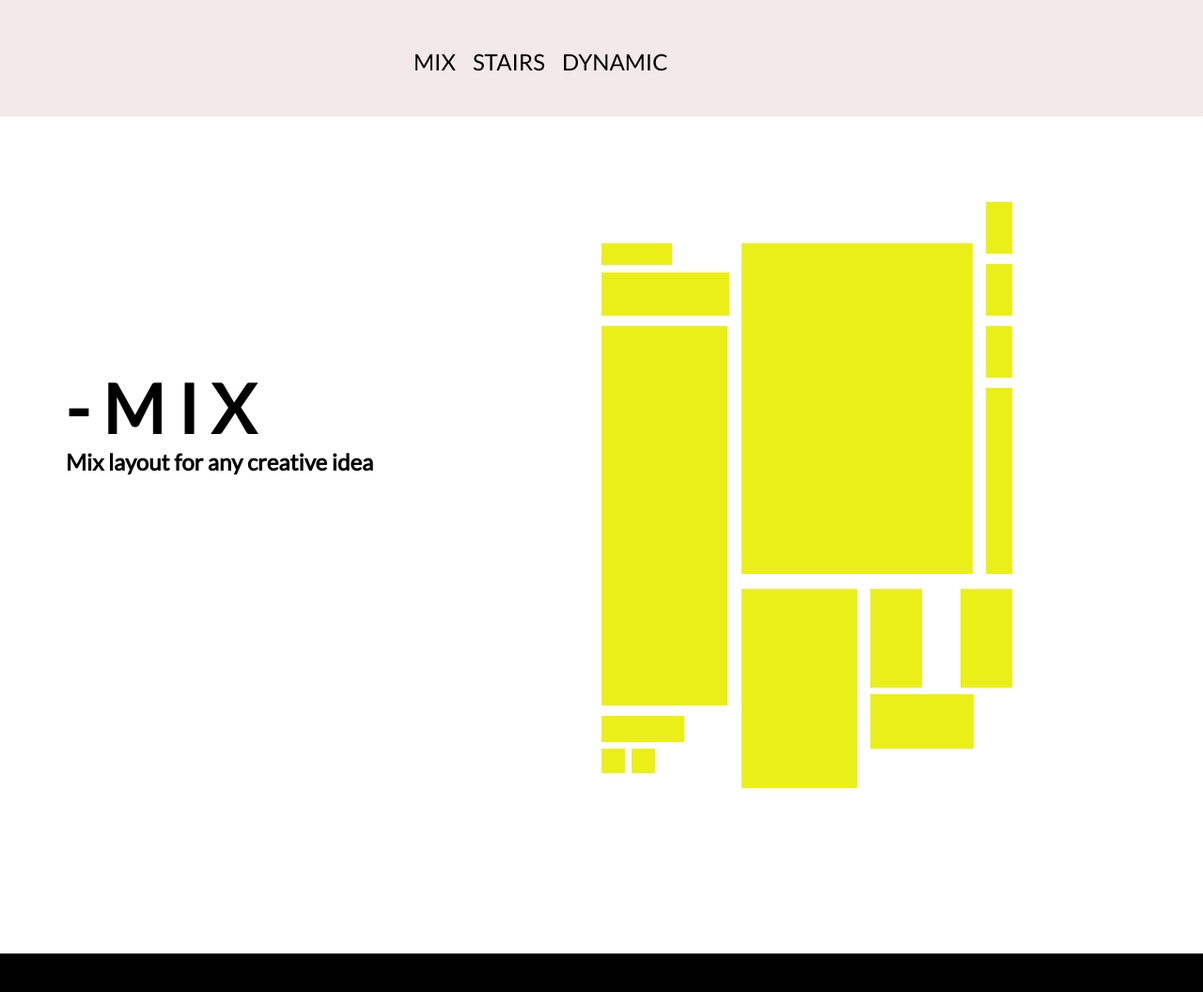
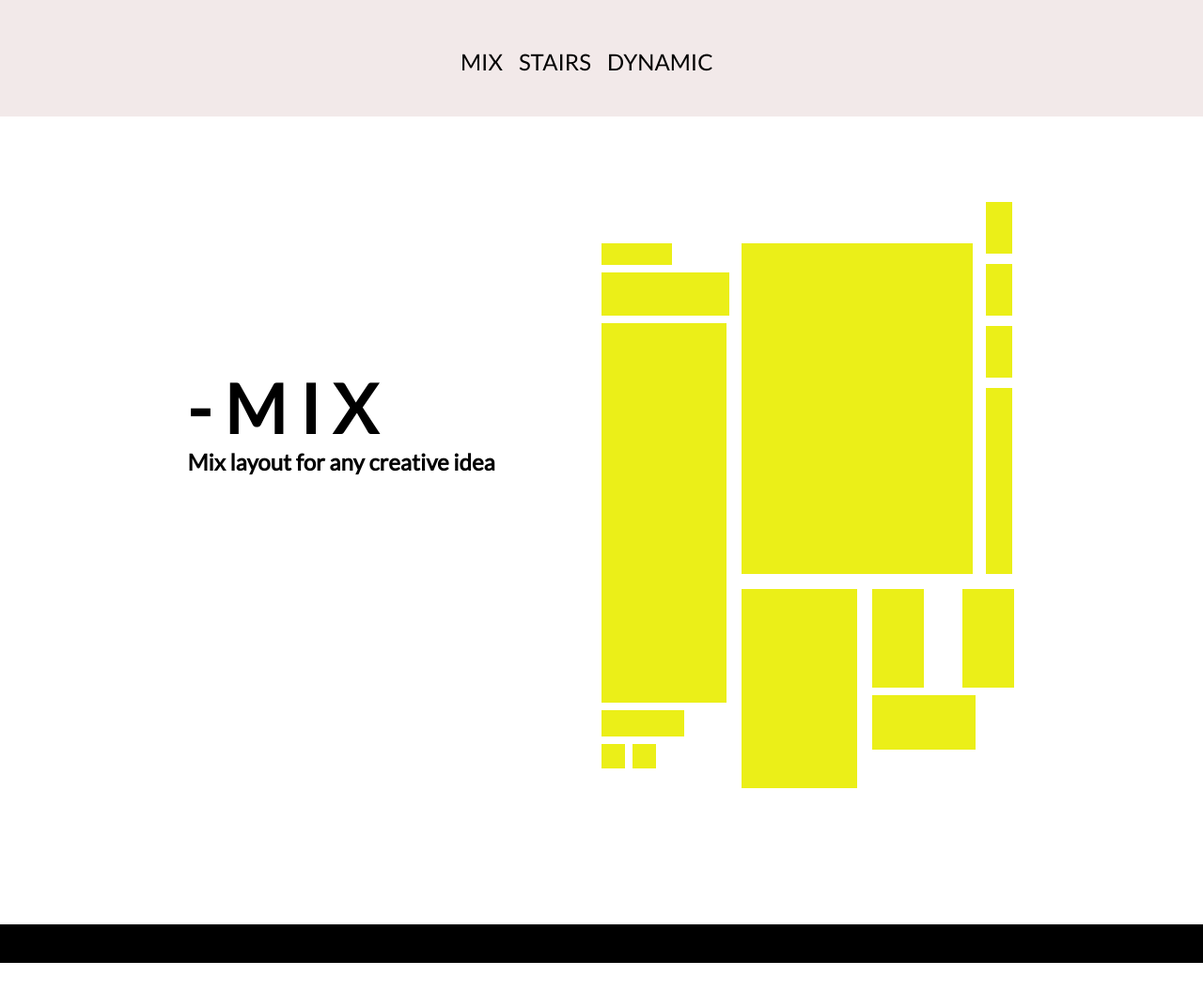
Before and after one commit to fadiatamny/Web2019, a PHP site: page / in a window 1280 px wide. Shown: the whole page at 94% size. After the commit the page ends 1025 px from the top, so only its background shows below. Run offline with PHP 8.4, Linux system fonts and the light colour scheme.

Commit message:
Creating boxes

```diff
--- a/Exercises/Ex3/includes/style.css
+++ b/Exercises/Ex3/includes/style.css
@@ -2,8 +2,7 @@
 /*inits*/
 /*-----------------------------*/
 
-
-*{
+* {
   margin: 0px;
   padding: 0px;
 }
@@ -14,52 +13,50 @@ nav,
 article,
 aside,
 section,
-footer{
+footer {
   display: block;
 }
 
-body{
-    font-family: 'Lato', sans-serif;
+body {
+  font-family: "Lato", sans-serif;
   font-style: normal;
 }
 
-.wrapper{
-    width: 1140px;
+.wrapper {
+  width: 952px; /* Calculated based on website */
   margin: 0 auto;
 }
 
-.clear{
+.clear {
   clear: both;
 }
 
 header,
-footer{
+footer {
   width: 100%;
 }
 
-
-a{
+a {
   text-decoration: none;
 }
 
-/*-----------------------------*/
-/*Layout1*/
-/*-----------------------------*/
 
-
-header{
-    background-color: #F2E9E9;
+header {
+  width: 100%;
   height: 123px;
+  background-color: #f2e9e9;
   padding-top: 1px;
 }
 
-footer{
+footer {
+  width: 100%;
   height: 41px;
   background-color: #000000;
 }
 
 nav{
-    width: 400px;
+  width: 300px;
+  height: 33px;
   margin: 50px auto;
 }
 
@@ -67,293 +64,318 @@ nav ul{
   list-style-type: none;
   margin: 0;
   padding: 0;
-    overflow: hidden;
   margin-bottom: 40px;
   margin-top: 26px;
   text-transform: uppercase;
 }
 
 nav li{
-    margin-right: 18px;
   float: left;
 }
 
 nav a{
-    font-style: normal;
-    font-weight: normal;
+  display: block;
+  color: #000000;
+  margin-right: 17px;
+  text-decoration: none;
   font-size: 24px;
-    line-height: normal;
-    color: #000000;
 }
 
-
-.text,
-.rects{
-    float: left;
-    width: 50%;
-    height: 624px;
+nav a:hover{
+  color: #1434E1;
 }
 
-.rects{
-    float: left;
-    height: 500px;
-    top: 0px;
-    left: 0px;
-    position: relative;
+/*-----------------------------*/
+/*Layout1*/
+/*-----------------------------*/
+
+#layout1 main {
+  width: 881px;
+  height: 860px;
+  margin: 0 auto;
 }
 
-.text{
+#layout1 .text{
+  float:left;
+  width: 50%;
+  height: 120px;
   margin-top: 267px;
-
 }
 
-.text h1,
-.text h3{
-    font-style: normal;
+#layout1 h1,
+#layout1 h3{
   font-weight: bold;
   line-height: normal;
   color: #000000;
 }
 
-.text h1{
+#layout1 h1{
   font-size: 72px;
 }
 
-.text h3{
+#layout1 h3{
   font-size: 24px;
 }
 
-.rects div{
+#layout1 .boxes div{
+  position: absolute;
   background-color: #EBEF18;
 }
 
-.rect1{
+#layout1 .boxes{
   position: relative;
-    top:135px;
-    left: 0;
+  top: 0px;
+  left: 0px;
+  float: left;
+  width: 50%;
+  height: 500px;
+  margin-top: 91px;
+}
+
+#layout1 .box1{
+  top: 44px;
+  left: 0px;
   width: 75px;
   height: 23px;
 }
 
-.rect2{
-    position: relative;
-    top: 143px;
-    left: 0;
+#layout1 .box2{
+  top: 75px;
+  left: 0px;
   width: 136px;
   height: 46px;
 }
 
-.rect3{
-    position: relative;
-    top: 154px;
-    left: 0;
-    width: 134px;
+#layout1 .box3{
+  top: 129px;
+  left: 0px;
+  width: 133px;
   height: 404px;
 }
 
-.rect4{
-    position: relative;
-    top: 165px;
-    left: 0;
+#layout1 .box4{
+  top: 541px;
+  left: 0px;
   width: 88px;
   height: 28px;
 }
 
-.rect5{
-    position: relative;
-    top: 172px;
-    left: 0;
+#layout1 .box5{
+  top: 577px;
+  left: 0px;
   width: 25px;
   height: 26px;
 }
 
-.rect6{
-    position: absolute;
-    top: 673px;
-    left: 32px;
+#layout1 .box6{
+  top: 577px;
+  left: 33px;
   width: 25px;
   height: 26px;
-
-
 }
 
-.rect7{
-    position: absolute;
-    top: 135px;
+#layout1 .box7{
+  top: 44px;
   left: 149px;
   width: 246px;
   height: 352px;
 }
 
-.rect8{
-    position: absolute;
-    top: 503px;
+#layout1 .box8{
+  top: 412px;
   left: 149px;
   width: 123px;
   height: 212px;
 }
 
-.rect9{
-    position: absolute;
-    top: 503px;
-    left: 286px;
+#layout1 .box9{
+  top: 412px;
+  left: 288px;
   width: 55px;
   height: 105px;
 }
 
-.rect10{
-    position: absolute;
-    top: 615px;
-    left: 286px;
+#layout1 .box10{
+  top: 525px;
+  left: 288px;
   width: 110px;
   height: 58px;
 }
 
-.rect11{
-    position: absolute;
-    top: 91px;
+#layout1 .box11{
+  top: 412px;
+  left: 384px;
+  width: 55px;
+  height: 105px;
+}
+
+#layout1 .box12{
+  top: 0px;
   left: 409px;
   width: 28px;
   height: 55px;
 }
 
-.rect12{
-    position: absolute;
-    top: 157px;
+#layout1 .box13{
+  top: 66px;
   left: 409px;
   width: 28px;
   height: 55px;
 }
 
-.rect13{
-    position: absolute;
-    top: 223px;
+#layout1 .box14{
+  top: 132px;
   left: 409px;
   width: 28px;
   height: 55px;
 }
 
-.rect14{
-    position: absolute;
-    top: 289px;
+#layout1 .box15{
+  top: 198px;
   left: 409px;
   width: 28px;
   height: 198px;
-}
-
-.rect15{
-    position: absolute;
-    top: 503px;
-    left: 382px;
-    width: 55px;
-    height: 105px;
 }
 
 /*-----------------------------*/
 /*Layout2*/
 /*-----------------------------*/
 
-#lay2 main{
+#layout2 .wrapper{
+  margin: 0 auto;
+  width: 969px;
+}
+
+#layout2 main{
   float: left;
   overflow: hidden;
-    margin: 0 auto;
+  width: 1271px;
+  height: 1860px;
 }
 
-#lay2 footer{
+.boxes1,
+.boxes2{
+  float:left;
+  width: 457px;
+  height: 1860px;
+  margin-top: 119px;
+}
+
+.boxes2{
+  float: right;
+  margin-top:267px;
+}
+
+.boxes1 div,
+.boxes2 div{
+  height: 299px;
+  width: 457px;
+  background-color: #c4c4c4;
+  margin-bottom: 70px;
+}
+
+
+#layout2 aside{
+  float: right;
+  width: 169px;
+  height: 1860px;
+  background-color: #ebef18;
+}
+
+#layout2 .side1,
+#layout2 .side2,
+#layout2 .side3{
+  position: relative;
+  height: 80px;
+  width: 80px;
+}
+
+#layout2 .side1{
+  top: 119px;
+  left: 0;
+  background-color: #000000;
+}
+
+#layout2 .side2{
+  top: 247px;
+  left: 89px;
+  background-color: #ffffff;
+}
+
+#layout2 .side3{
+  top: 616px;
+  left: 0;
+  background-color: #000000;
+}
+
+#layout2 aside ul{
+  list-style-type: none;
+  margin: 0;
+  padding: 0;
+  margin-top: 1140px;
+  margin-left: 44px;
+
+}
+
+#layout2 aside a{
+  color: #000000;
+}
+
+#layout2 footer{
   position: fixed;
   left: 0;
   bottom: 0;
-}
-
-.rects1,
-.rects2{
-    float: left;
-}
-
-
-.rects1{
-    margin-top: 120px;
-}
-.rects2{
-    margin-top: 290px;
-    margin-left: 55px;
-}
-
-.rect{
-    background-color: #C4C4C4;
-    margin-bottom: 80px;
-    width: 457px;
-    height: 299px;
-}
-
-aside{
-    float: right;
-    width: 169px;
-    height: 1925px;
-    background-color: #ebef18;
-}
-
-aside p{
-    margin-top: 1240px;;
-    text-align: center;
-    font-size: 96px;
-    word-wrap: break-word;
-    width: 81px;
-    margin-left: 44px;
- }
-
-.srect1
-{
-    position: relative;
-    top: 119px;
-    height: 80px;
-    width: 80px;
-    background-color: #000000;
-    float: left;
-}
-
-.srect2
-{
-    position: relative;
-    top: 247px;
-    height: 80px;
-    width: 80px;
-    background-color: #ffffff;
-    float: right;
-}
-
-.srect3
-{
-    position: relative;
-    top: 417px;
-    height: 80px;
-    width: 80px;
-    background-color: #000000;
-    float: left;
 }
 
 /*-----------------------------*/
 /*Layout3*/
 /*-----------------------------*/
 
-#lay3 main,
-#lay3 nav{
+#layout3 .main-nav{
+  float: left;
+  background-color: #E5E5E5;
+  width: 372px;
+  height: 995px;
+}
+
+#layout3 nav{
+  margin-top: 123px;
+}
+
+#layout3 main{
   float: left;
 }
 
-#lay3 aside{
+#layout3 aside{
   float: right;
+  width: 104px;
+  height: 995px;
   background-color: #18ef214d;
   opacity: 0.3;
 }
 
-#lay3 nav{
-    background-color: #E5E5E5;
-    width: 372px;
+#layout3 .block{
+  width: 100%;
+  height: 463px;
+  background-color: #EBEF18;
 }
 
-#lay3 .block{
-    background-color: #EBEF18;
-    width: 100%;
-    height: 463px;
+#layout3 .button{
+  width: 80px;
+  height: 80px;
+  background-color: #000000;
+  margin: 20px;
+  float: right;
 }
+
+#layout3 .box{
+  background-color: #000000;
+  float: left;
+  margin: 123px 64px;
+}
+
+#layout3 main{
+  width: 964px;
+  height: 995px;
+  overflow: scroll;
+}
--- a/Exercises/Ex3/index.html
+++ b/Exercises/Ex3/index.html
@@ -1,12 +1,13 @@
 <!DOCTYPE html>
 <html>
+
 <head>
     <link rel="stylesheet" href="./includes/style.css">
     <link rel="stylesheet" href="https://fonts.googleapis.com/css?family=Lato">
 </head>
-    <body>
+
+<body id="layout1">
     <header>
-            <div class="wrapper">
         <nav>
             <ul>
                 <li><a href="./index.html">MIX</a></li>
@@ -14,38 +15,34 @@
                 <li><a href="./layout3.html">DYNAMIC</a></li>
             </ul>
         </nav>
-            </div>
     </header>
+
     <div class="wrapper">
         <main>
             <section class="text">
                 <h1>- M I X</h1>
                 <h3> Mix layout for any creative idea </h3>
             </section>
-                <section class="rects">
-                    <div class="rect1"></div>
-                    <div class="rect2"></div>
-                    <div class="rect3"></div>
-                    <div class="rect4"></div>
-                    <div class="rect5"></div>
-                    <div class="rect6"></div>
-                    <div class="rect7"></div>
-                    <div class="rect8"></div>
-                    <div class="rect9"></div>
-                    <div class="rect10"></div>
-                    <div class="rect11"></div>
-                    <div class="rect12"></div>
-                    <div class="rect13"></div>
-                    <div class="rect14"></div>
-                    <div class="rect15"></div>
+            <section class="boxes">
+                <div class="box1"></div>
+                <div class="box2"></div>
+                <div class="box3"></div>
+                <div class="box4"></div>
+                <div class="box5"></div>
+                <div class="box6"></div>
+                <div class="box7"></div>
+                <div class="box8"></div>
+                <div class="box9"></div>
+                <div class="box10"></div>
+                <div class="box11"></div>
+                <div class="box12"></div>
+                <div class="box13"></div>
+                <div class="box14"></div>
+                <div class="box15"></div>
             </section>
-
-                <div class="clear"></div>
         </main>
     </div>
+    <footer></footer>
+</body>
 
-        <footer>
-
-        </footer>
-    </body>
 </html>
```
Also changed, not shown: Exercises/Ex3/includes/main.js (added, +19 -0 lines), Exercises/Ex3/layout2.html (+32 -26 lines), Exercises/Ex3/layout3.html (+9 -3 lines). Lines whose indentation alone changed are shown as unchanged.
